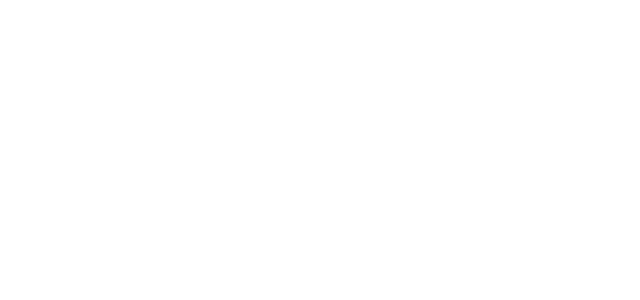
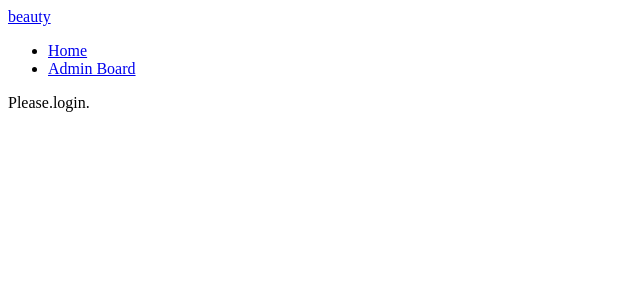
Before and after one commit to kristya-art/beautyAcademy, an Angular app in the folder frontend/: page /home in a window 1280 px wide. Shown: the top 300 px of the page, without its empty margins (0-640 px from the left). Built offline with nearby package versions, Linux system fonts and the light colour scheme.

Commit message:
added implementation for app.component

```diff
--- a/frontend/src/app/app.component.html
+++ b/frontend/src/app/app.component.html
@@ -1,8 +1,26 @@
-<!--The content below is only a placeholder and can be replaced.-->
-<div *ngIf = "isLoggedIn; else loggedOut">
-  Logged in as {{roles}}.
+<nav class = "navbar navbar-inverse">
+  <div class="container-fluid">
+    <div class="navbar-header">
+      <a class="navbar-brand" href="#">beauty</a>
+    </div>
+    <ul class="nav navbar-nav" routerLinkActive="active">
+      <li class="nav-item"><a class="nav-link" routerLink="home">Home</a></li>
+      <li *ngIf="authority === 'user'" class="nav-item" >
+        <a class="nav-link" routerLink="user">User Board</a>
+      </li>
+      <li *ngIf="authority === 'admin'" class = "nav-item">
+        <a class="nav-link" routerLink="admin">Admin Board</a>
+      </li>
+      <li *ngIf="authority === 'lecturer'" class = "nav-item">
+        <a class="nav-link" routerLink="admin">Lecturer Board</a>
+      </li>
+      <li *ngIf="!authority" class = "nav-item">
+        <a class="nav-link" routerLink="auth/login">Admin Board</a>
+      </li>
+
+    </ul>
+  </div>
+</nav>
+<div class = "container">
+  <router-outlet></router-outlet>
 </div>
-
-<ng-template #loggedOut>
-  <div class = "row col-sm-6" style="max-width:350px;"></div>
-</ng-template>
--- a/frontend/src/app/app.component.ts
+++ b/frontend/src/app/app.component.ts
@@ -1,10 +1,32 @@
-import { Component } from '@angular/core';
+import { Component, OnInit } from '@angular/core';
+import { TokenStorageService} from "./auth/token-storage.service";
 
 @Component({
   selector: 'app-root',
   templateUrl: './app.component.html',
   styleUrls: ['./app.component.css']
 })
-export class AppComponent {
-  title = 'frontend';
+export class AppComponent implements OnInit {
+  private roles: string[];
+  private authority: string;
+
+  constructor(private tokenStorage: TokenStorageService) {
+  }
+
+  ngOnInit() {
+    if (this.tokenStorage.getToken()) {
+      this.roles = this.tokenStorage.getAuthorities();
+      this.roles.every(role => {
+        if (role ==='ROLE_ADMIN') {
+          this.authority = 'admin';
+          return false;
+        } else if (role === 'ROLE_LECTURER') {
+          this.authority = 'lecturer';
+          return false;
+        }
+        this.authority = 'user';
+      });
+    }
+  }
+
 }
--- a/frontend/src/app/home/home.component.html
+++ b/frontend/src/app/home/home.component.html
@@ -3,7 +3,7 @@
 
 
 <p>
-  <strong>Username;</strong>{{info.username}}<br />
+  <strong>Username:</strong>{{info.username}}<br />
   <strong>Roles:</strong>{{info.authorities}}<br />
   <strong>Token:</strong>{{info.token}}.
 </p>
```
